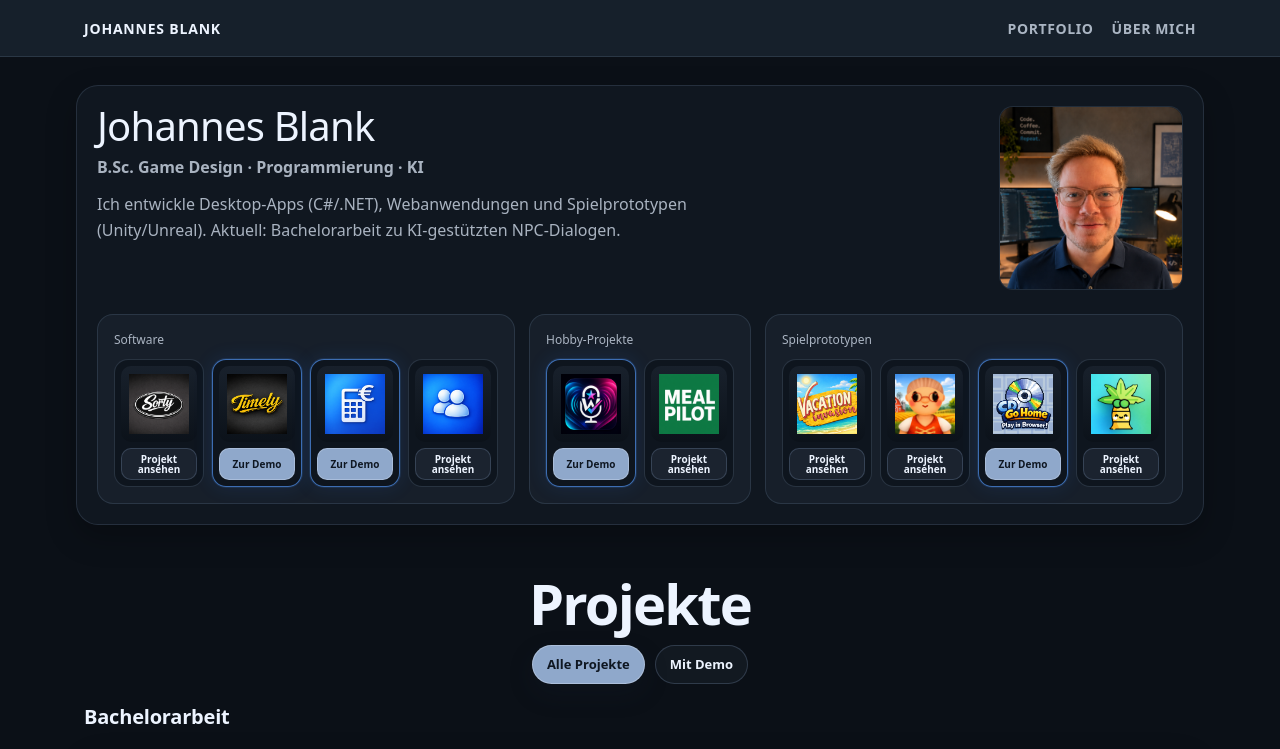
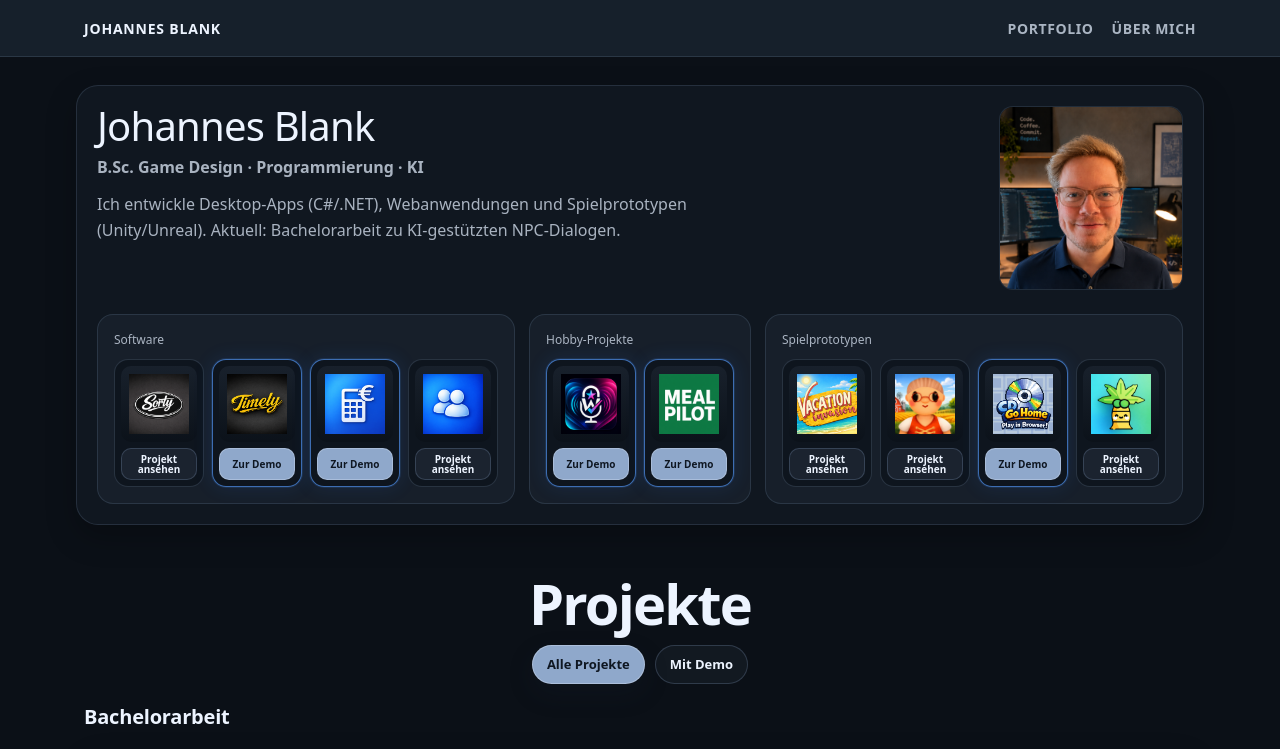
Before and after one commit to Luckyhanni/Portfolio, a Next.js app: page / in a window 1280 px wide. Shown: the top 749 px of the page. Built offline with nearby package versions, Linux system fonts and the light colour scheme.

Commit message:
mealpilot demo

```diff
--- a/src/data/projects.ts
+++ b/src/data/projects.ts
@@ -803,6 +803,7 @@ const baseProjects: Project[] = [
     heroImagePosition: "center 34%",
     heroAspectRatio: "4 / 5",
     heroLayout: "portrait",
+    demoUrl: "https://www.mealpilots.de/portfolio-preview-k7m4x9q2",
     status: "Mobile-first in Entwicklung",
     short: "Mobile-first Meal-Planning-App für Rezeptideen, Wochenplanung, geführtes Kochen und den direkten Einkauf.",
     description: [
```
